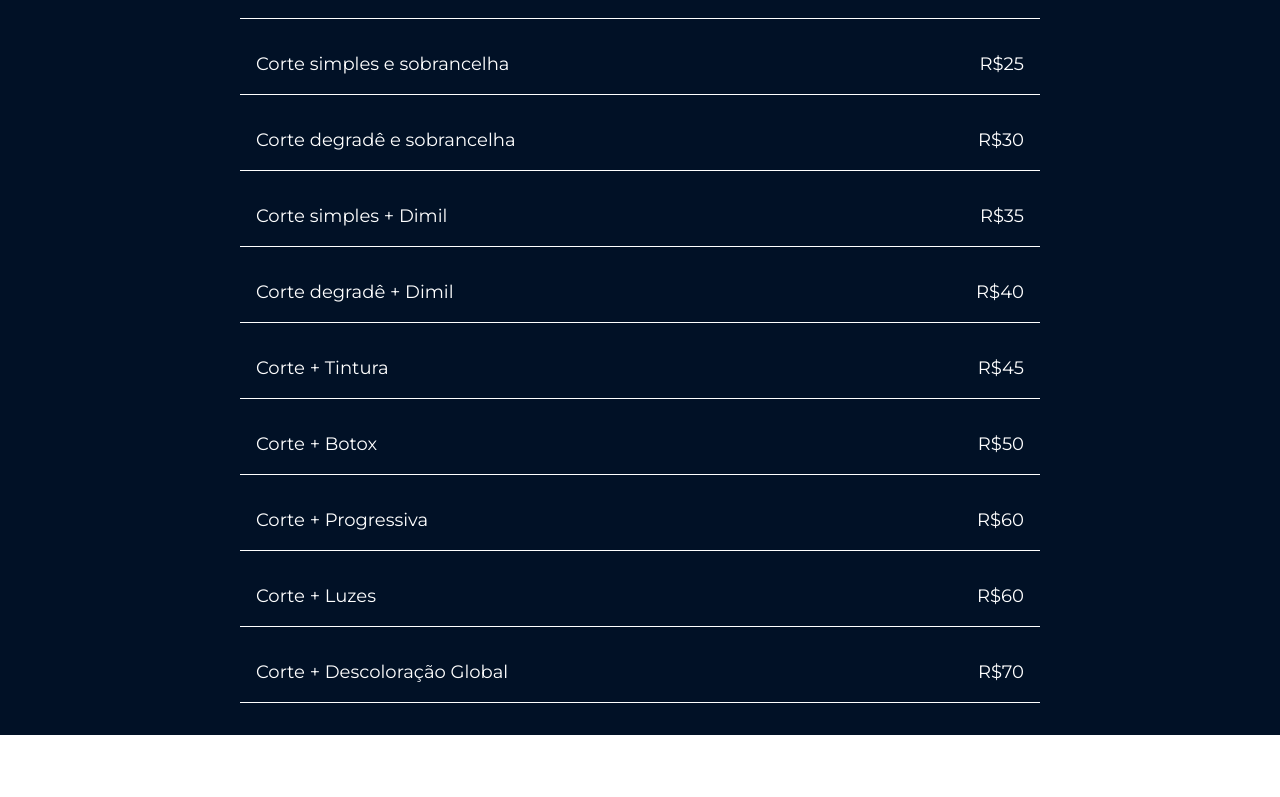
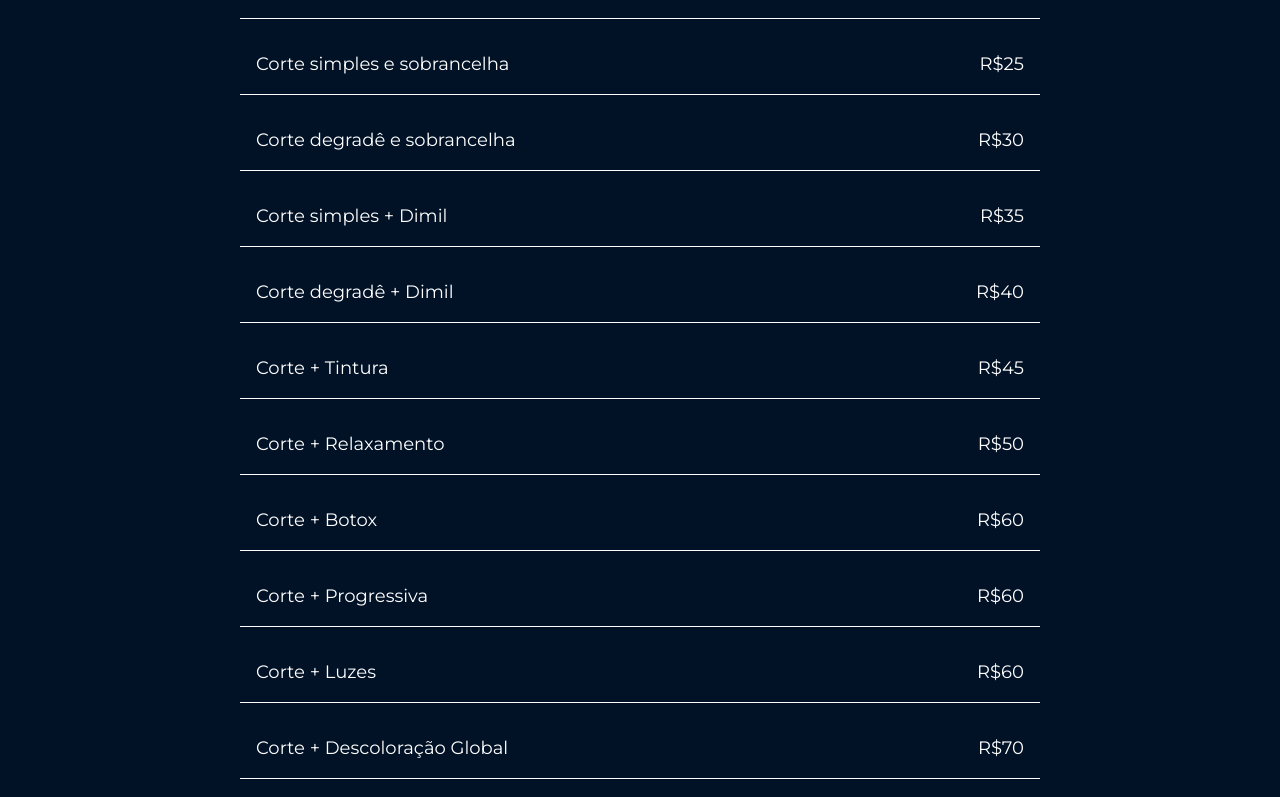
Before and after one commit to gitlherme/garage198, a Next.js app: page / in a window 1280 px wide. Shown: the part 2024-2821 px from the top of the page. Before the commit the page ends 2759 px from the top, so only its background shows below. Built offline with nearby package versions, Linux system fonts and the light colour scheme.

Commit message:
fix: adjust in services

```diff
--- a/src/components/Services.tsx
+++ b/src/components/Services.tsx
@@ -29,7 +29,8 @@ export function Services() {
       <ServiceItem title="Corte simples + Dimil" price={35.00}/>
       <ServiceItem title="Corte degradê + Dimil" price={40.00}/>
       <ServiceItem title="Corte + Tintura" price={45.00}/>
-      <ServiceItem title="Corte + Botox" price={50.00}/>
+      <ServiceItem title="Corte + Relaxamento" price={50.00}/>
+      <ServiceItem title="Corte + Botox" price={60.00}/>
       <ServiceItem title="Corte + Progressiva" price={60.00}/>
       <ServiceItem title="Corte + Luzes" price={60.00}/>
       <ServiceItem title="Corte + Descoloração Global" price={70.00}/>
```
